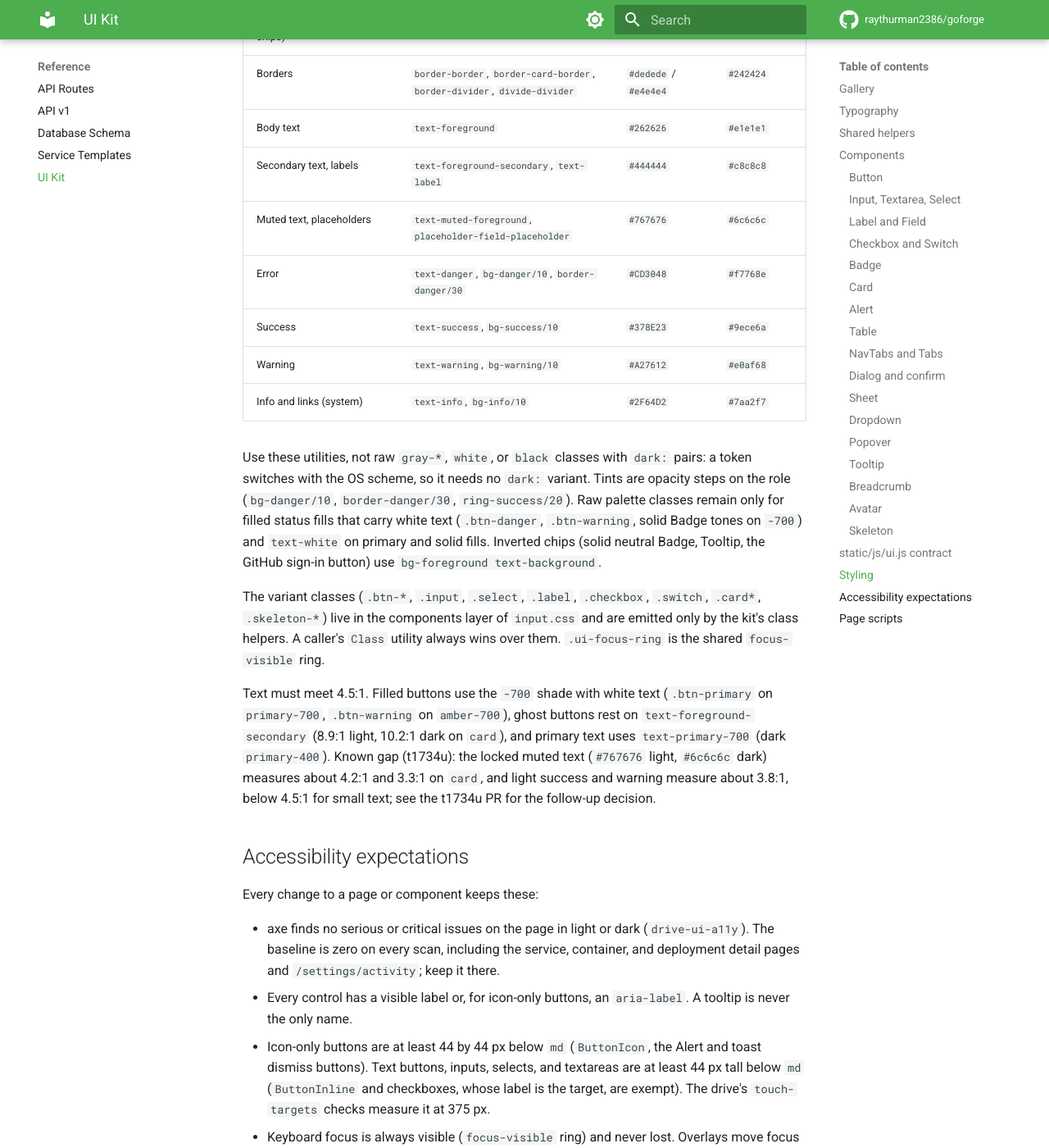
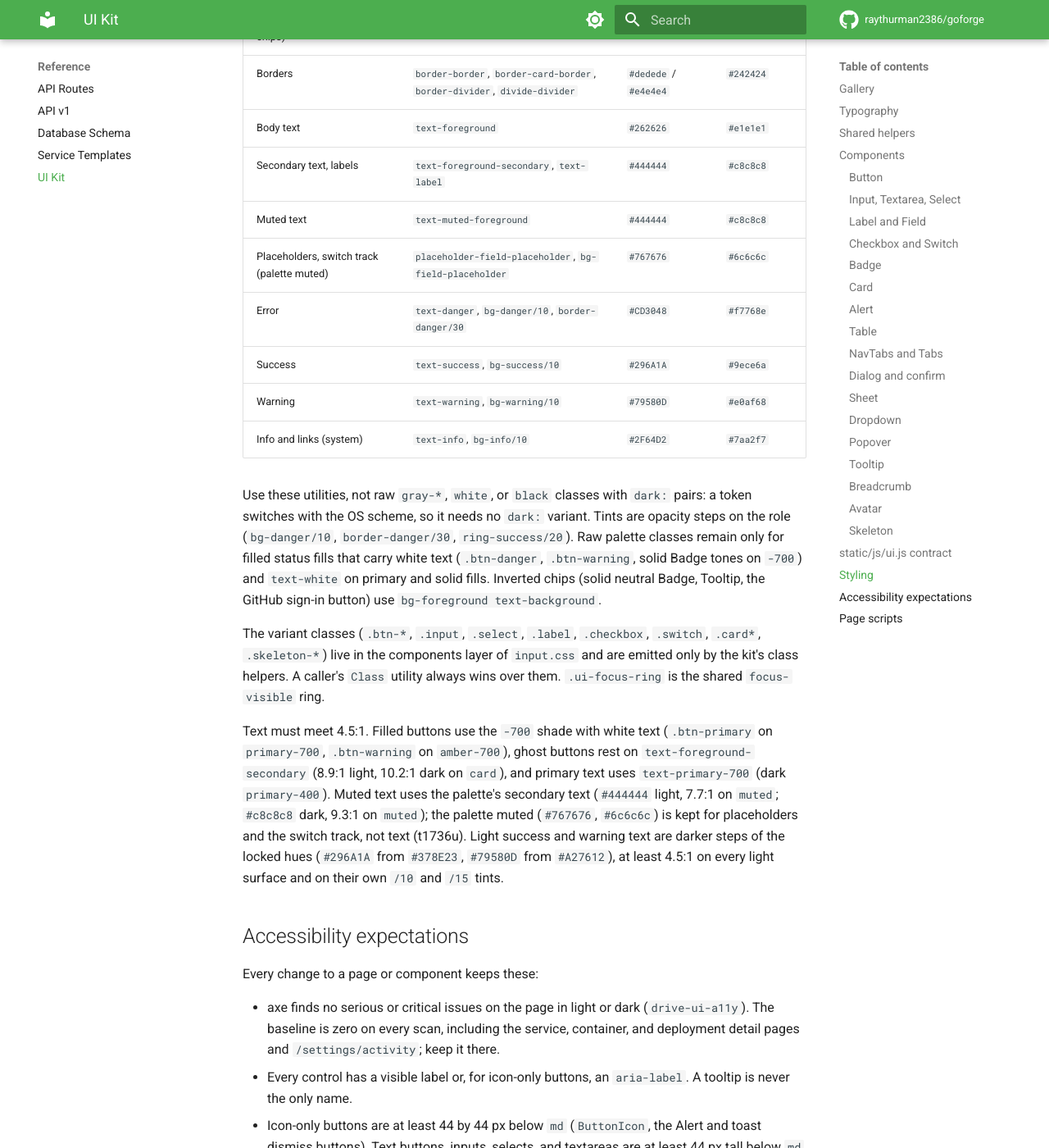
Before and after one commit to raythurman2386/goforge, an MkDocs documentation site: the page built from docs/reference/ui-kit.md, in a window 1280 px wide and 1400 px high, scrolled down 8388 px. Shown: the whole window at 82% size. Built offline with MkDocs 1.6.1 and Material for MkDocs 9.7.7, drawn with Linux system fonts in a browser that asks for light colours; comment, search, counter and statistics services are not loaded.

Commit message:
fix(ui): AA contrast for muted, success, warning tokens (t1736u option b)
Muted text now uses the palette's secondary text: #444444 light,
#c8c8c8 dark. The palette muted (#767676 / #6c6c6c) stays for
placeholders and the switch track.

Light success #378E23 -> #296A1A and light warning #A27612 -> #79580D,
darker steps of the locked hues. Both reach at least 4.5:1 on every
light surface and on their own tints. The dark values are unchanged
(6.3:1 or better).

```diff
--- a/docs/reference/ui-kit.md
+++ b/docs/reference/ui-kit.md
@@ -184,17 +184,18 @@ The neutral, surface, and status values are the locked t1734u palette (GrokDay l
 | Borders | `border-border`, `border-card-border`, `border-divider`, `divide-divider` | `#dedede` / `#e4e4e4` | `#242424` |
 | Body text | `text-foreground` | `#262626` | `#e1e1e1` |
 | Secondary text, labels | `text-foreground-secondary`, `text-label` | `#444444` | `#c8c8c8` |
-| Muted text, placeholders | `text-muted-foreground`, `placeholder-field-placeholder` | `#767676` | `#6c6c6c` |
+| Muted text | `text-muted-foreground` | `#444444` | `#c8c8c8` |
+| Placeholders, switch track (palette muted) | `placeholder-field-placeholder`, `bg-field-placeholder` | `#767676` | `#6c6c6c` |
 | Error | `text-danger`, `bg-danger/10`, `border-danger/30` | `#CD3048` | `#f7768e` |
-| Success | `text-success`, `bg-success/10` | `#378E23` | `#9ece6a` |
-| Warning | `text-warning`, `bg-warning/10` | `#A27612` | `#e0af68` |
+| Success | `text-success`, `bg-success/10` | `#296A1A` | `#9ece6a` |
+| Warning | `text-warning`, `bg-warning/10` | `#79580D` | `#e0af68` |
 | Info and links (system) | `text-info`, `bg-info/10` | `#2F64D2` | `#7aa2f7` |
 
 Use these utilities, not raw `gray-*`, `white`, or `black` classes with `dark:` pairs: a token switches with the OS scheme, so it needs no `dark:` variant. Tints are opacity steps on the role (`bg-danger/10`, `border-danger/30`, `ring-success/20`). Raw palette classes remain only for filled status fills that carry white text (`.btn-danger`, `.btn-warning`, solid Badge tones on `-700`) and `text-white` on primary and solid fills. Inverted chips (solid neutral Badge, Tooltip, the GitHub sign-in button) use `bg-foreground text-background`.
 
 The variant classes (`.btn-*`, `.input`, `.select`, `.label`, `.checkbox`, `.switch`, `.card*`, `.skeleton-*`) live in the components layer of `input.css` and are emitted only by the kit's class helpers. A caller's `Class` utility always wins over them. `.ui-focus-ring` is the shared `focus-visible` ring.
 
-Text must meet 4.5:1. Filled buttons use the `-700` shade with white text (`.btn-primary` on `primary-700`, `.btn-warning` on `amber-700`), ghost buttons rest on `text-foreground-secondary` (8.9:1 light, 10.2:1 dark on `card`), and primary text uses `text-primary-700` (dark `primary-400`). Known gap (t1734u): the locked muted text (`#767676` light, `#6c6c6c` dark) measures about 4.2:1 and 3.3:1 on `card`, and light success and warning measure about 3.8:1, below 4.5:1 for small text; see the t1734u PR for the follow-up decision.
+Text must meet 4.5:1. Filled buttons use the `-700` shade with white text (`.btn-primary` on `primary-700`, `.btn-warning` on `amber-700`), ghost buttons rest on `text-foreground-secondary` (8.9:1 light, 10.2:1 dark on `card`), and primary text uses `text-primary-700` (dark `primary-400`). Muted text uses the palette's secondary text (`#444444` light, 7.7:1 on `muted`; `#c8c8c8` dark, 9.3:1 on `muted`); the palette muted (`#767676`, `#6c6c6c`) is kept for placeholders and the switch track, not text (t1736u). Light success and warning text are darker steps of the locked hues (`#296A1A` from `#378E23`, `#79580D` from `#A27612`), at least 4.5:1 on every light surface and on their own `/10` and `/15` tints.
 
 ## Accessibility expectations
 
```
Also changed, not shown: static/css/input.css (+8 -8 lines).
